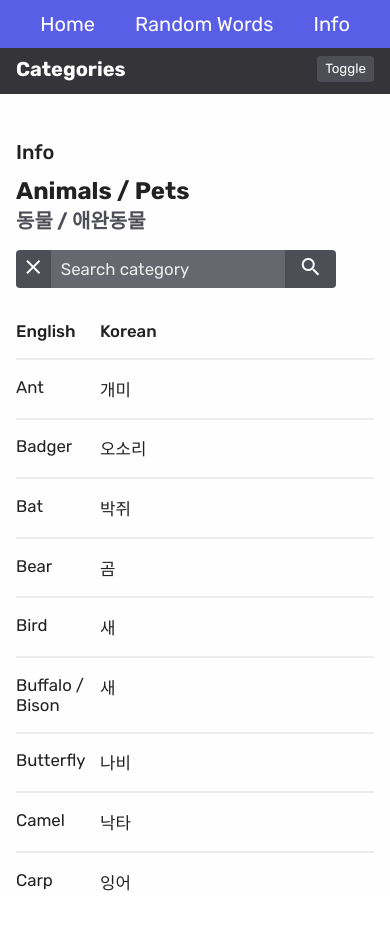
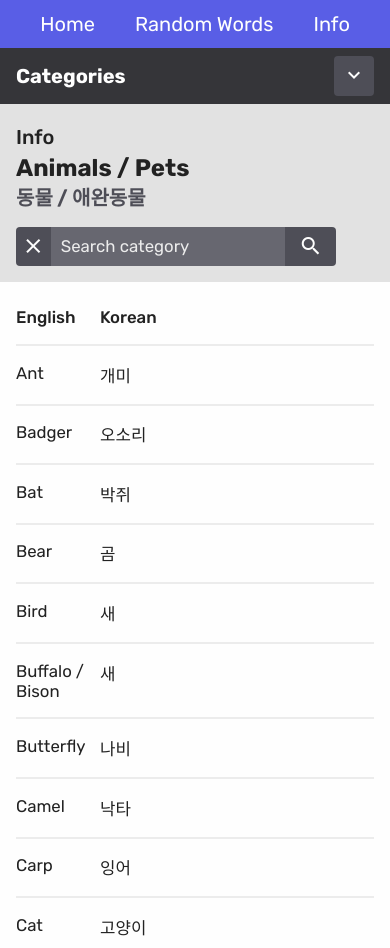
Before and after one commit to DanielHearn/korean-handbook, a Vue app in the folder korean-handbook/: page /info/animals in a window 390 px wide. Before the commit the page ends 892 px from the top, so only its background shows below. Built offline with nearby package versions, Linux system fonts and the light colour scheme.

Commit message:
Improve mobile and page search ui

```diff
--- a/korean-handbook/src/app.scss
+++ b/korean-handbook/src/app.scss
@@ -109,6 +109,8 @@ body {
   list-style: none;
   padding-left: 0;
   margin: 0;
+  width: 100%;
+  padding-right: 0.5em;
   li {
     display: flex;
     flex: 1 auto;
@@ -131,11 +133,19 @@ body {
   }
 }
 
+.page-content {
+  overflow-y: scroll;
+  height: 100%;
+  box-sizing: border-box;
+  padding: 0.5em 1em;
+}
+
 .grid {
   display: flex;
   flex-direction: column;
-  padding-left: 0;
   font-size: $s-size;
+  margin: 0;
+  padding: 0;
   .grid-header {
     font-weight: $medium-weight;
   }
@@ -204,7 +214,10 @@ button {
 }
 
 .page-header {
-  padding-top: 1em;
+  padding: 1em 2em;
+  top: 0;
+  position: sticky;
+  background: $off-white;
   .heading {
     margin: 0;
   }
@@ -217,6 +230,7 @@ button {
 .page-type-heading {
   font-size: $m-size;
   font-weight: $medium-weight;
+  margin: 0.25em 0;
 }
 
 .heading {
@@ -266,6 +280,10 @@ button {
   display: none !important;
 }
 
+.material-icons {
+  line-height: 1.2;
+}
+
 *::-webkit-scrollbar {
   width: 12px;
 }
@@ -284,6 +302,9 @@ button {
         grid-template-columns: repeat(1, 1fr);
       }
     }
+    .page-header {
+      padding: 1em;
+    }
     .grid {
       .grid-item {
         display: grid;
--- a/korean-handbook/src/components/MainPanel.vue
+++ b/korean-handbook/src/components/MainPanel.vue
@@ -18,10 +18,8 @@ export default {
   display: flex;
   flex-direction: column;
   flex: 1 auto;
-  padding: 1em 2em;
   width: 100%;
   height: 100%;
-  overflow-y: scroll;
   box-sizing: border-box;
   z-index: 10;
   background: $white;
@@ -29,7 +27,7 @@ export default {
 
 @media screen and (max-width: 40em) {
   .main-panel {
-    padding: 1em;
+    //padding: 1em;
   }
 }
 </style>
--- a/korean-handbook/src/components/SidePanel.vue
+++ b/korean-handbook/src/components/SidePanel.vue
@@ -2,7 +2,10 @@
   <div class="side-panel" :class="{'mobile': mobile, 'active': open}">
     <div v-if="mobile" class="mobile-header">
       <p class="sub-heading">{{ title }}</p>
-      <button @click="toggleOpen">Toggle</button>
+      <button @click="toggleOpen">
+        <i v-if="open" class="material-icons">keyboard_arrow_up</i>
+        <i v-else class="material-icons">keyboard_arrow_down</i>
+      </button>
     </div>
     <div class="side-panel-content" :class="{'hidden': !open && this.$store.state.mobile}">
       <slot></slot>
@@ -60,7 +63,7 @@ export default {
   flex: 1 auto;
   flex-direction: column;
   &.mobile {
-    height: 3em;
+    height: 3.5em;
     padding: 0.5em 1em;
     &.active {
       height: 100%;
--- a/korean-handbook/src/variables.scss
+++ b/korean-handbook/src/variables.scss
@@ -6,6 +6,7 @@ $dark-grey: #4E4E57;
 $grey: #676770;
 $light-grey: #ececec;
 $white: #fefefe;
+$off-white: #e2e2e2;
 
 $l-size: 1.5em;
 $m-size: 1.25em;
--- a/korean-handbook/src/views/Info.vue
+++ b/korean-handbook/src/views/Info.vue
@@ -1,12 +1,18 @@
 <template>
   <div class="main info">
-    <side-panel :mobile="mobile" :title="'Categories'" v-on:side-panel-toggle="toggleSidePanel">
+    <side-panel
+      :mobile="mobile"
+      :title="'Categories'"
+      v-on:side-panel-toggle="toggleSidePanel"
+      v-slot="{ open }"
+    >
       <h2 v-if="!mobile" class="heading">Categories</h2>
+      <p>{{open}}</p>
       <div class="search-form">
         <button class="button--close" @click="categoryFilter = ''">
           <i class="material-icons">close</i>
         </button>
-        <input v-model="categoryFilter" type="text" placeholder="Search category" />
+        <input v-model="categoryFilter" type="text" placeholder="Search categories" />
         <button class="button--search">
           <i class="material-icons">search</i>
         </button>
@@ -33,12 +39,11 @@
       </div>
     </side-panel>
     <main-panel :class="{'hidden': sidePanelOpen}">
-      <div v-if="id">
+      <template v-if="id">
         <div class="page-header">
           <h1 class="page-type-heading">Info</h1>
           <h2 class="heading">{{ category.name }}</h2>
           <h3 class="sub-heading">{{ category.korean }}</h3>
-        </div>
           <div class="search-form search--info">
             <button class="button--close" @click="wordFilter = ''">
               <i class="material-icons">close</i>
@@ -48,6 +53,8 @@
               <i class="material-icons">search</i>
             </button>
           </div>
+        </div>
+        <div class="page-content">
           <ul class="grid">
             <li v-if="filteredWords.length && wordFilter.length" class="grid-notice">
               <p>{{filteredWords.length}} results for search.</p>
@@ -67,12 +74,15 @@
             </li>
           </ul>
         </div>
-      <div v-else>
+      </template>
+      <template v-else>
         <div class="page-header">
           <h2 class="heading">Info</h2>
         </div>
+        <div class="page-content">
           <p>Select a category from the category selection menu to look at a selection of words from the selected category.</p>
         </div>
+      </template>
     </main-panel>
   </div>
 </template>
--- a/korean-handbook/src/views/RandomWords.vue
+++ b/korean-handbook/src/views/RandomWords.vue
@@ -41,7 +41,9 @@
         <h2 class="heading">{{ category.name }}</h2>
         <h3 class="sub-heading" v-if="category.korean">{{ category.korean }}</h3>
       </div>
-      <random-word-generator :category="category" :categories="$options.categories" />
+      <div class="page-content">
+        <random-word-generator :category="category" :categories="$options.categories" />
+      </div>
     </main-panel>
   </div>
 </template>
```
Lines whose indentation alone changed are shown as unchanged.
